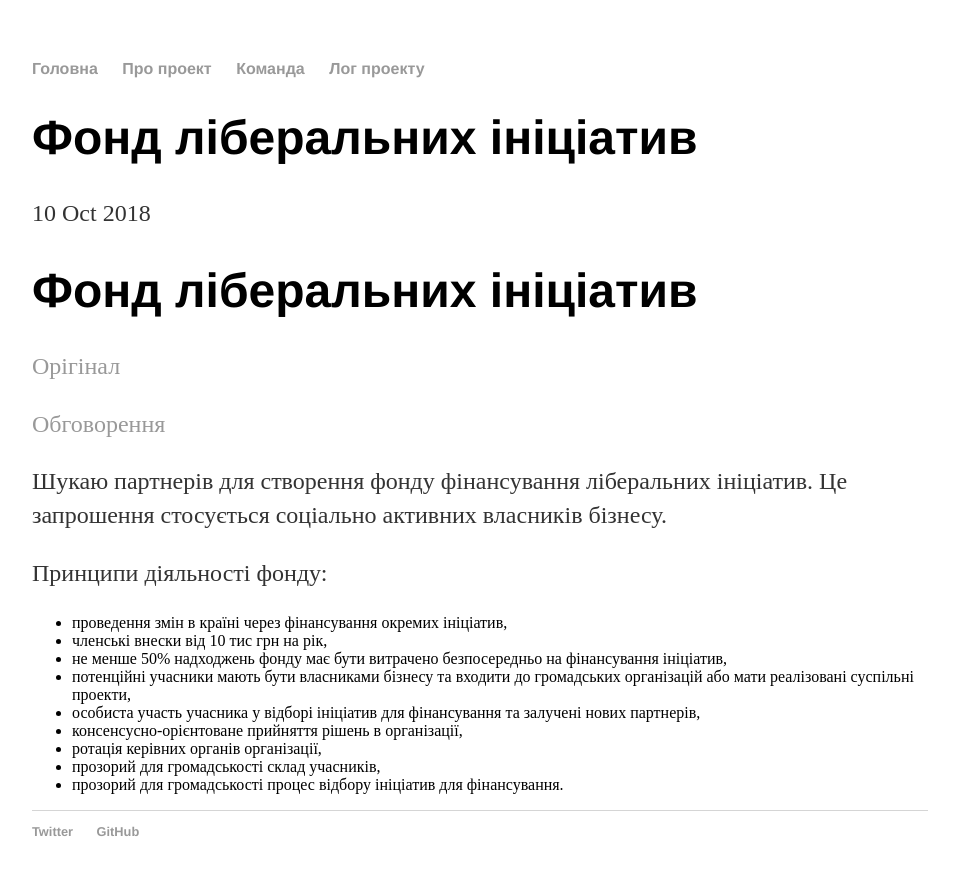
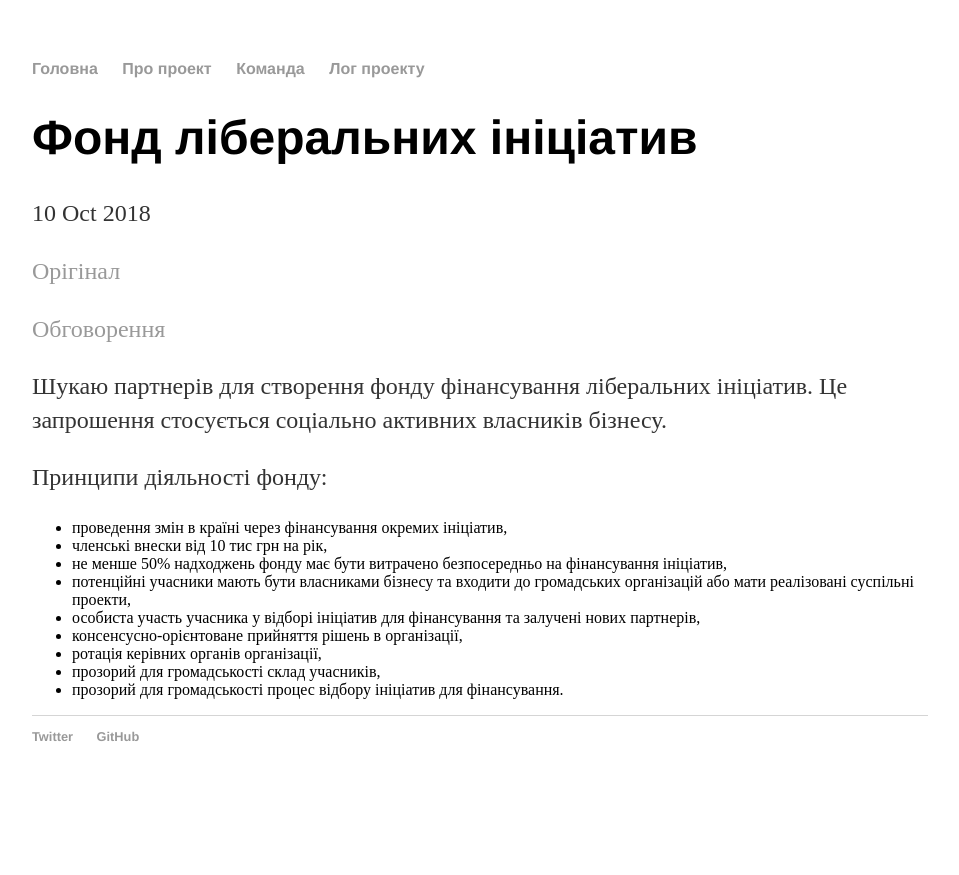
Before and after one commit to eduard-k/TPD, a Jekyll site: the page built from _posts/2018-10-10-Foundation-for-Liberal-Initiatives.md, in a window 1280 px wide. Shown: the top 875 px of the page, without its empty margins (160-1119 px from the left). Built offline with Jekyll 4.4.1, drawn with Linux system fonts in a browser that asks for light colours.

Commit message:
Update 2018-10-10-Foundation-for-Liberal-Initiatives.md

```diff
--- a/_posts/2018-10-10-Foundation-for-Liberal-Initiatives.md
+++ b/_posts/2018-10-10-Foundation-for-Liberal-Initiatives.md
@@ -3,8 +3,6 @@ layout: post
 title: "Фонд ліберальних ініціатив"
 date: 2018-10-10
 ---
-
-# Фонд ліберальних ініціатив
 
 [Орігінал](https://medium.com/@eduard_k/фонд-ліберальних-ініціатив-6f10a59ff0a1)
 
```
